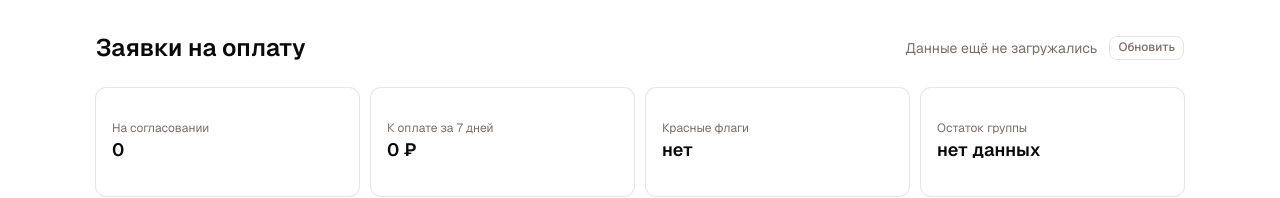
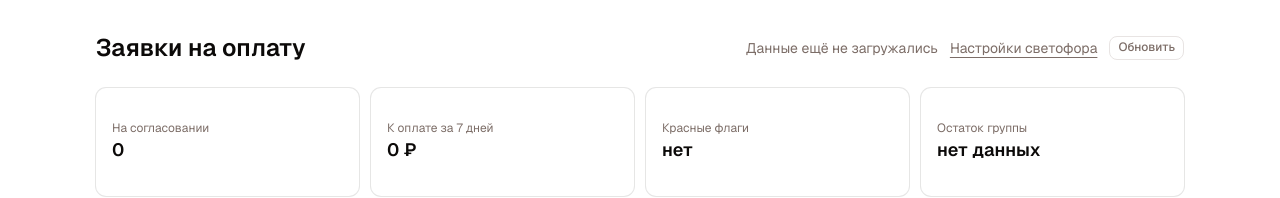
Before and after one commit to webkoth/finflow, a Next.js app: page /requests in a window 1280 px wide. Shown: the top 198 px of the page. Built offline with nearby package versions, Linux system fonts and the light colour scheme; no server answers; the database is empty.

Commit message:
feat: ссылка на настройки светофора из реестра

```diff
--- a/app/requests/page.tsx
+++ b/app/requests/page.tsx
@@ -259,6 +259,12 @@ export default async function RequestsPage({
           ) : (
             <span>Данные ещё не загружались</span>
           )}
+          <Link
+            href="/settings/verdict"
+            className="underline underline-offset-4"
+          >
+            Настройки светофора
+          </Link>
           <form action={refreshData}>
             <Button type="submit" variant="outline" size="sm">
               Обновить
```
